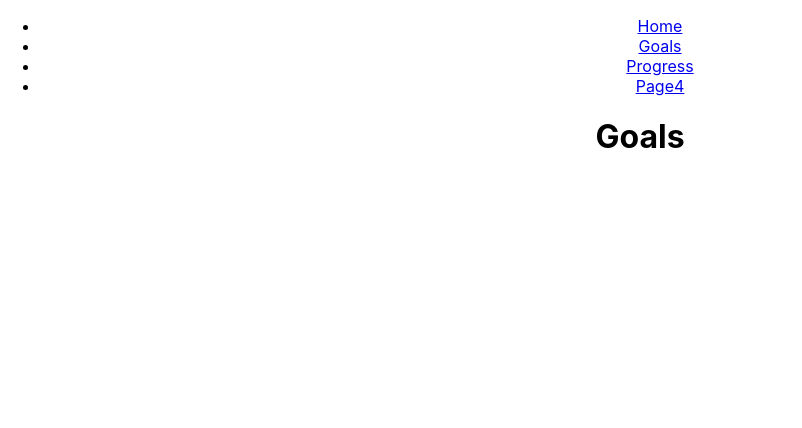
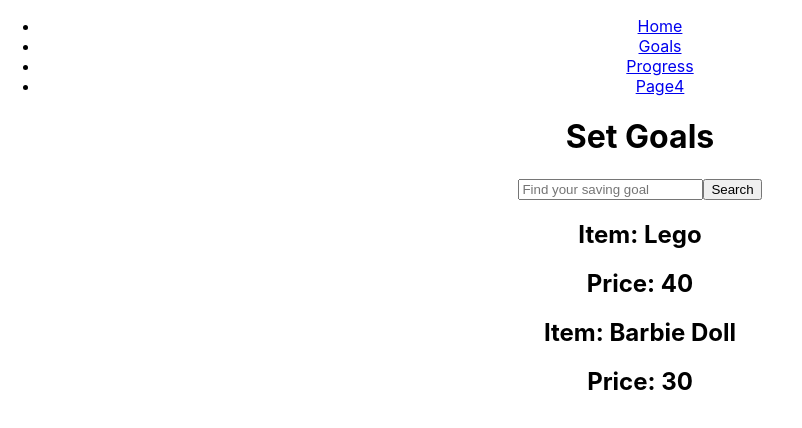
Before and after one commit to Natnael92460/summer-of-tech-money-101, a React (Create React App) app: page /goals in a window 1280 px wide. Shown: the top 428 px of the page, without its empty margins (0-802 px from the left). Built offline with nearby package versions, Linux system fonts and the light colour scheme.

Commit message:
Add searchbar, work on Goals and Progress

```diff
--- a/package.json
+++ b/package.json
@@ -3,9 +3,13 @@
   "version": "0.1.0",
   "private": true,
   "dependencies": {
+    "@chakra-ui/react": "^1.6.6",
+    "@emotion/react": "^11.4.1",
+    "@emotion/styled": "^11.3.0",
     "@testing-library/jest-dom": "^5.11.4",
     "@testing-library/react": "^11.1.0",
     "@testing-library/user-event": "^12.1.10",
+    "framer-motion": "^4.1.17",
     "react": "^17.0.2",
     "react-dom": "^17.0.2",
     "react-router-dom": "^5.2.0",
--- /dev/null
+++ b/src/components/searchbar.js
@@ -0,0 +1,11 @@
+export const SearchBar = () => (
+  <form action="/" method="get">
+    <input
+      type="text"
+      id="header-search"
+      placeholder="Find your saving goal"
+      name="s"
+    />
+    <button type="submit">Search</button>
+  </form>
+);
--- a/src/pages/Goals.jsx
+++ b/src/pages/Goals.jsx
@@ -1,7 +1,29 @@
+import { SearchBar } from "../components/searchbar";
+
 export const Goals = () => {
+  const testArray = [
+    {
+      Name: "Lego",
+      Price: 40,
+    },
+    {
+      Name: "Barbie Doll",
+      Price: 30,
+    },
+  ];
+
   return (
     <div>
-      <h1>Goals</h1>
+      <h1>Set Goals</h1>
+      <SearchBar />
+      {testArray.map((item, index) => {
+        return (
+          <div>
+            <h2>Item: {item.Name}</h2>
+            <h2>Price: {item.Price}</h2>
+          </div>
+        );
+      })}
     </div>
   );
 };
--- a/src/pages/Progress.jsx
+++ b/src/pages/Progress.jsx
@@ -2,6 +2,8 @@ export const Progress = () => {
   return (
     <div>
       <h1>Progress</h1>
+      <div>Graph</div>
+      <button>Earn money</button>
     </div>
   );
 };
```
Also changed, not shown: 1 other file (tests, documents, lock files or other folders).
